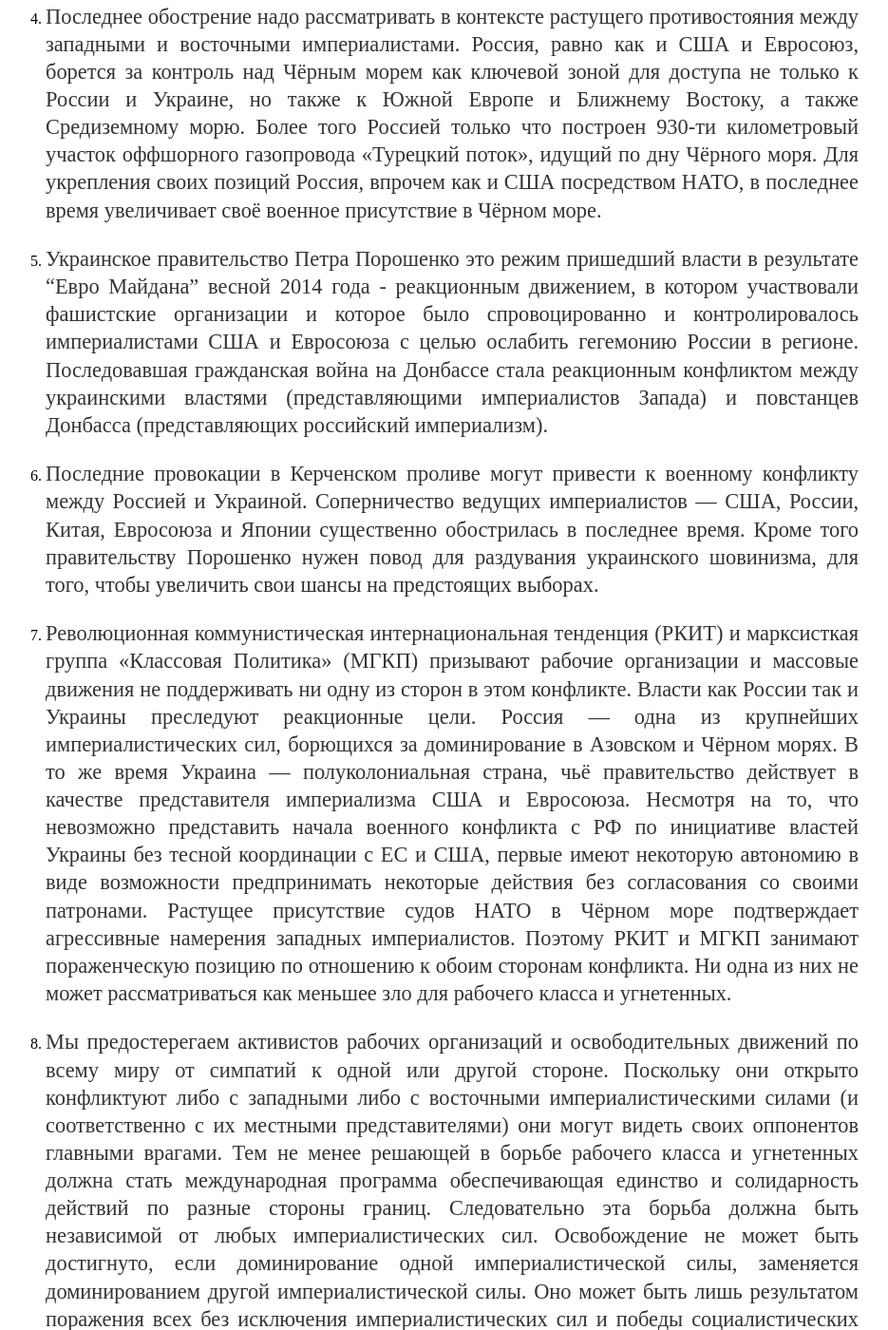
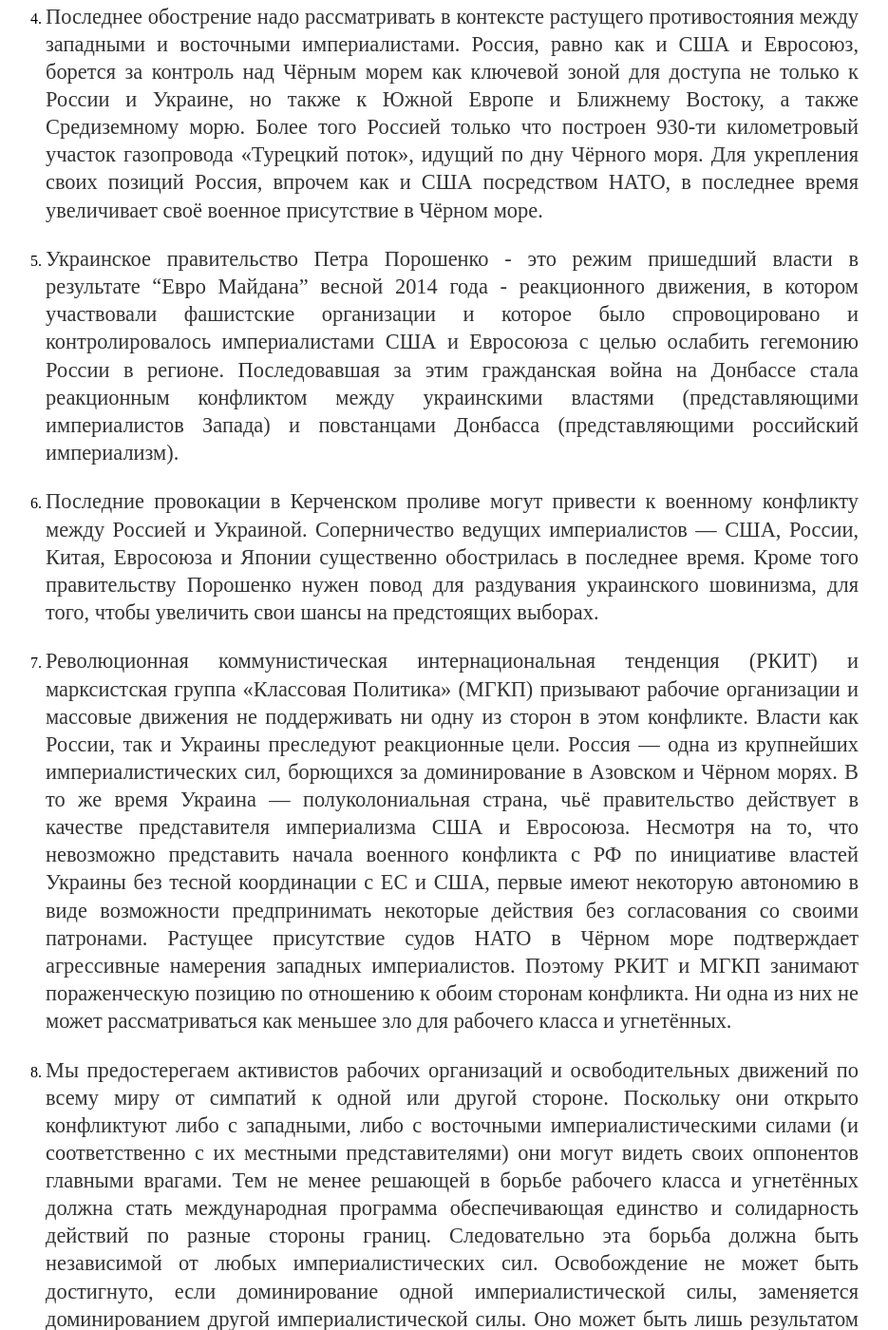
Before and after one commit to mgkp/mgkp.github.io, a Jekyll site: the page built from blog/_posts/2018-11-28-kerch.md, in a window 1280 px wide and 1400 px high, scrolled down 1568 px. Shown: the whole window at 95% size, without its empty margins (184-1119 px from the left). Built offline with Jekyll 4.4.1, drawn with Linux system fonts in a browser that asks for light colours; some of the changed text lies outside the part shown.

Commit message:
fix kerch

```diff
--- a/blog/_posts/2018-11-28-kerch.md
+++ b/blog/_posts/2018-11-28-kerch.md
@@ -12,52 +12,35 @@
 
 <hr/>
 
-### Обострение противостояния РФ и Украины в Кеченском проливе
+### Обострение противостояния РФ и Украины в Керченском проливе
 
 **Нет реакционному разжиганию войны с обеих сторон!**
 
-Экстренное заявление Революционной Коммунистической Международной Тенденции
-(http://www.thecommunists.net/) и марксистской группы «Классовая Политика» (РФ, https://mgkp.github.io/) 28 ноября 2018
+Экстренное заявление Революционной Коммунистической Интернациональной Тенденции (http://www.thecommunists.net/) и марксистской группы «Классовая Политика» (РФ, https://mgkp.github.io/) 28 ноября 2018
 
-1. Напряжение между Россией и Украиной резко возросло после столкновения в керченском проливе 25 ноября. Российские пограничники открыли огонь по украинским военным кораблям, ранив троих членов команды и повредив суда, и захватили их вместе с буксиром. 24 украинских моряка были задержаны российской стороной. Российские суда перекрыли Керченский пролив, заблокировав проход из Чёрного в Азовское море.
+1. Напряжение между Россией и Украиной резко возросло после столкновения в Керченском проливе 25 ноября. Российские пограничники открыли огонь по украинским военным кораблям, ранив троих членов команды и повредив суда, и захватили их вместе с буксиром. 24 украинских моряка были задержаны российской стороной. Российские суда перекрыли Керченский пролив, заблокировав проход из Чёрного в Азовское море.
 
-2. 26 ноября украинский президент Петр Порошенко объявил о мобилизации вооруженных сил. По его запросу в тот же день украинский парламент одобрил введение
-военного положения сроком на 30 дней на приграничных с Россией территориях. Эта
-мера ограничивает гражданские свободы и расширяет полномочия властей. Это может помочь Порошенко перед предстоящими через четыре месяца выборами, которые по результатам опросов он с большой вероятностью проиграет.
+2. 26 ноября украинский президент Пётр Порошенко объявил о мобилизации вооружённых сил. По его запросу в тот же день украинский парламент одобрил введение военного положения сроком на 30 дней на приграничных с Россией территориях. Эта мера ограничивает гражданские свободы и расширяет полномочия властей. Это может помочь Порошенко перед предстоящими через четыре месяца выборами, которые по результатам опросов он с большой вероятностью проиграет.
 
-3. Азовское море омывает побережье Украины на западе и России на востоке.
-Керченский пролив соединяет Чёрное и Азовское моря. Российские власти получили
-больший контроль над регионом после аннексии Крымского полуострова — а также в частности с мая 2018 года после открытия нового 19-ти километрового моста соединяющего Крым с российской территорией с восточной стороны Керченского пролива.
+3. Азовское море омывает побережье Украины на западе и России на востоке. Керченский пролив соединяет Чёрное и Азовское моря. Российские власти получили больший контроль над регионом после аннексии Крымского полуострова — а также в частности с мая 2018 года после открытия нового 19-ти километрового моста соединяющего Крым с российской территорией с восточной стороны Керченского пролива.
 
-4. Последнее обострение надо рассматривать в контексте растущего противостояния между западными и восточными империалистами. Россия, равно как и США и Евросоюз, борется за контроль над Чёрным морем как ключевой зоной для доступа не только к России и Украине, но также к Южной Европе и Ближнему Востоку, а также Средиземному морю. Более того Россией только что построен 930-ти километровый участок оффшорного газопровода «Турецкий поток», идущий по дну Чёрного моря. Для укрепления своих позиций Россия, впрочем как и США посредством НАТО,
-в последнее время увеличивает своё военное присутствие в Чёрном море.
+4. Последнее обострение надо рассматривать в контексте растущего противостояния между западными и восточными империалистами. Россия, равно как и США и Евросоюз, борется за контроль над Чёрным морем как ключевой зоной для доступа не только к России и Украине, но также к Южной Европе и Ближнему Востоку, а также Средиземному морю. Более того Россией только что построен 930-ти километровый участок газопровода «Турецкий поток», идущий по дну Чёрного моря. Для укрепления своих позиций Россия, впрочем как и США посредством НАТО, в последнее время увеличивает своё военное присутствие в Чёрном море.
 
-5. Украинское правительство Петра Порошенко это режим пришедший власти в результате "Евро Майдана" весной 2014 года - реакционным движением, в котором участвовали фашистские организации и которое было спровоцированно и контролировалось империалистами США и Евросоюза с целью ослабить гегемонию России в регионе. Последовавшая гражданская война на Донбассе стала реакционным конфликтом между украинскими властями (представляющими империалистов Запада) и повстанцев Донбасса (представляющих российский империализм).
+5. Украинское правительство Петра Порошенко - это режим пришедший власти в результате "Евро Майдана" весной 2014 года - реакционного движения, в котором участвовали фашистские организации и которое было спровоцировано и контролировалось империалистами США и Евросоюза с целью ослабить гегемонию России в регионе. Последовавшая за этим гражданская война на Донбассе стала реакционным конфликтом между украинскими властями (представляющими империалистов Запада) и повстанцами Донбасса (представляющими российский империализм).
 
-6. Последние провокации в Керченском проливе могут привести к военному конфликту между Россией и Украиной. Соперничество ведущих империалистов — США, России,
-Китая, Евросоюза и Японии существенно обострилась в последнее время. Кроме
-того правительству Порошенко нужен повод для раздувания украинского шовинизма, для того, чтобы увеличить свои шансы на предстоящих выборах.
+6. Последние провокации в Керченском проливе могут привести к военному конфликту между Россией и Украиной. Соперничество ведущих империалистов — США, России, Китая, Евросоюза и Японии существенно обострилась в последнее время. Кроме того правительству Порошенко нужен повод для раздувания украинского шовинизма, для того, чтобы увеличить свои шансы на предстоящих выборах.
 
-7. Революционная коммунистическая интернациональная тенденция (РКИТ) и марксисткая группа «Классовая Политика» (МГКП) призывают рабочие организации и массовые движения не поддерживать ни одну из сторон в этом конфликте. Власти как России так и Украины преследуют реакционные цели. Россия — одна из крупнейших
-империалистических сил, борющихся за доминирование в Азовском и Чёрном морях.
-В то же время Украина — полуколониальная страна, чьё правительство действует в качестве представителя империализма США и Евросоюза. Несмотря на то, что невозможно представить начала военного конфликта с РФ по инициативе властей Украины без тесной координации с ЕС и США, первые имеют некоторую автономию в виде возможности предпринимать некоторые действия без согласования со своими патронами. Растущее присутствие судов НАТО в Чёрном море подтверждает агрессивные намерения западных империалистов. Поэтому РКИТ и МГКП занимают
-пораженческую позицию по отношению к обоим сторонам конфликта. Ни одна из них
-не может рассматриваться как меньшее зло для рабочего класса и угнетенных.
+7. Революционная коммунистическая интернациональная тенденция (РКИТ) и марксистская группа «Классовая Политика» (МГКП) призывают рабочие организации и массовые движения не поддерживать ни одну из сторон в этом конфликте. Власти как России, так и Украины преследуют реакционные цели. Россия — одна из крупнейших империалистических сил, борющихся за доминирование в Азовском и Чёрном морях. В то же время Украина — полуколониальная страна, чьё правительство действует в качестве представителя империализма США и Евросоюза. Несмотря на то, что невозможно представить начала военного конфликта с РФ по инициативе властей Украины без тесной координации с ЕС и США, первые имеют некоторую автономию в виде возможности предпринимать некоторые действия без согласования со своими патронами. Растущее присутствие судов НАТО в Чёрном море подтверждает агрессивные намерения западных империалистов. Поэтому РКИТ и МГКП занимают пораженческую позицию по отношению к обоим сторонам конфликта. Ни одна из них не может рассматриваться как меньшее зло для рабочего класса и угнетённых.
 
-8. Мы предостерегаем активистов рабочих организаций и освободительных движений по
-всему миру от симпатий к одной или другой стороне. Поскольку они открыто конфликтуют либо с западными либо с восточными  империалистическими силами (и соответственно с их местными представителями) они могут видеть своих оппонентов главными врагами. Тем не менее решающей в борьбе рабочего класса и угнетенных должна стать международная программа обеспечивающая единство и солидарность действий по разные стороны границ. Следовательно эта борьба должна быть независимой от любых империалистических
-сил. Освобождение не может быть достигнуто, если доминирование одной империалистической силы, заменяется доминированием другой империалистической силы. Оно может быть лишь результатом поражения всех без исключения империалистических сил и победы социалистических революций по всему миру.
+8. Мы предостерегаем активистов рабочих организаций и освободительных движений по всему миру от симпатий к одной или другой стороне. Поскольку они открыто конфликтуют либо с западными, либо с восточными  империалистическими силами (и соответственно с их местными представителями) они могут видеть своих оппонентов главными врагами. Тем не менее решающей в борьбе рабочего класса и угнетённых должна стать международная программа обеспечивающая единство и солидарность действий по разные стороны границ. Следовательно эта борьба должна быть независимой от любых империалистических сил. Освобождение не может быть достигнуто, если доминирование одной империалистической силы, заменяется доминированием другой империалистической силы. Оно может быть лишь результатом поражения всех без исключения империалистических сил и победы социалистических революций по всему миру.
 
-9. Мы призываем всех революционеров к объединению в борьбе против империалистических великих держав, к солидарности с освободительной борьбой
-рабочего класса и угнетенных и за международный социализм. Для этой борьбы
-необходимо создание новой всемирной революционной партии. Присоединяйтесь к нам
-для создания такой партии!
+9. Мы призываем всех революционеров к объединению в борьбе против империалистических великих держав, к солидарности с освободительной борьбой рабочего класса и угнетённых и за международный социализм. Для этой борьбы необходимо создание новой всемирной революционной партии. Присоединяйтесь к нам для создания такой партии!
 
 **Против разжигания войны властями России и Украины!**
 
 **Никакой поддержки ни одному из империалистических лагерей в военных конфликтах: ни России, ни Украине/НАТО!**
 
-**Рабочие и угнетенные, объединяйтесь против империалистов Востока и Запада!**
+**Рабочие и угнетённые, объединяйтесь против империалистов Востока и Запада!**
 
 **Нет введению военного положения в Украине!**
 
```
Also changed, not shown: other parts of blog/_posts/2018-11-28-kerch.md (+1 -1 lines).
